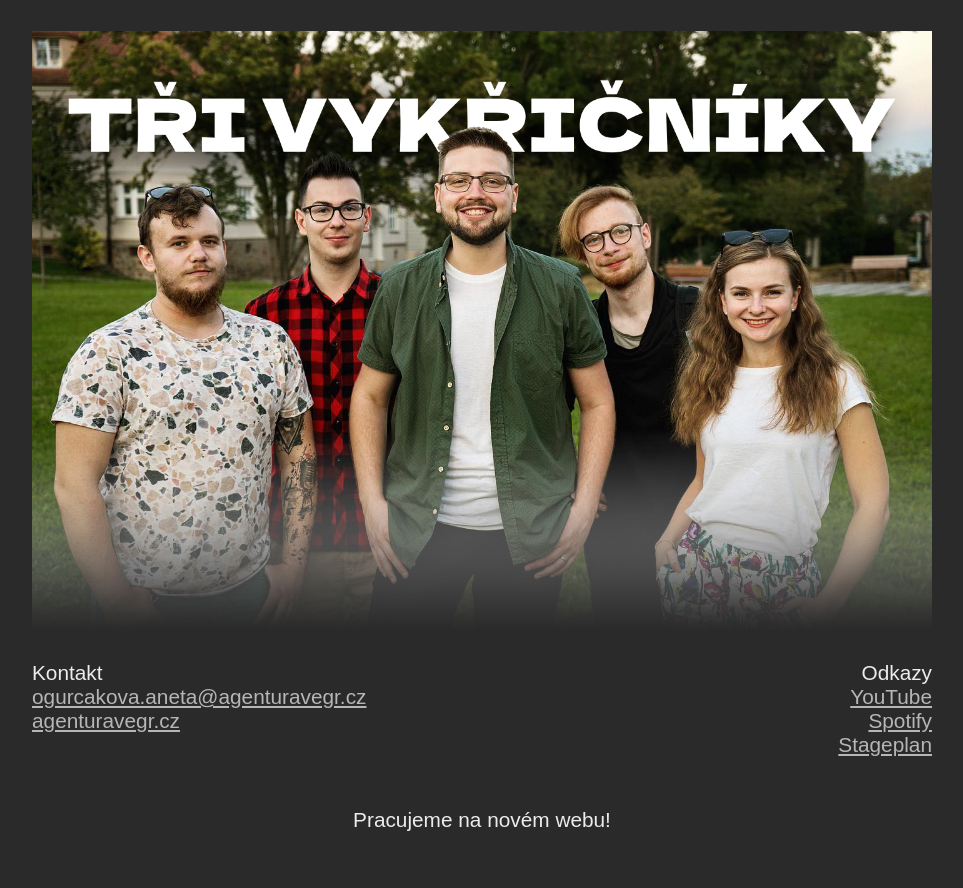
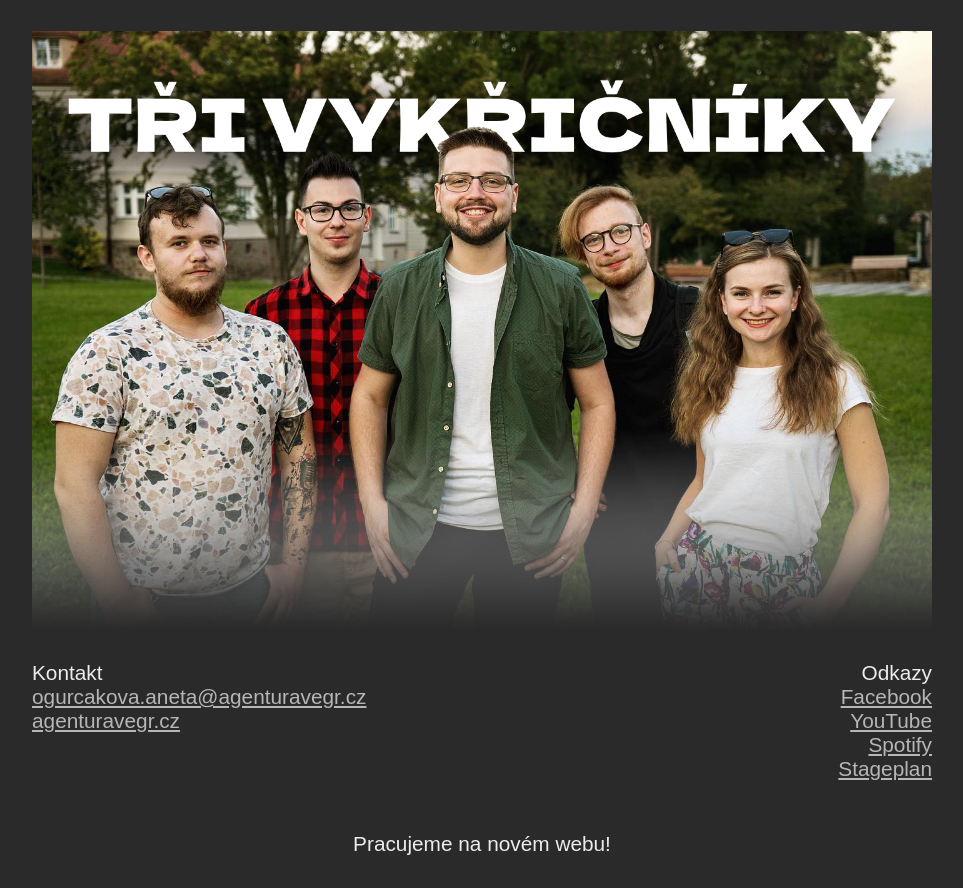
Before and after one commit to voytex/silverbliss-tempweb, a plain HTML site: page index.html in a window 1280 px wide. Shown: the whole page, without its empty margins (158-1121 px from the left). Before the commit the page ends 864 px from the top, so only its background shows below. Drawn offline with Linux system fonts and the light colour scheme.

Commit message:
added fb link

```diff
--- a/index.html
+++ b/index.html
@@ -16,6 +16,7 @@
       </p>
       <p class="three">
         Odkazy<br />
+        <a href="https://www.facebook.com/trivykricniky">Facebook</a><br />
         <a href="https://www.youtube.com/@TriVykricniky">YouTube</a><br />
         <a
           href="https://open.spotify.com/artist/5xE7pzwUJ6umCevxVEo8Zd?si=2J8mylkLSBifgU6ke0Oi9g"
```
